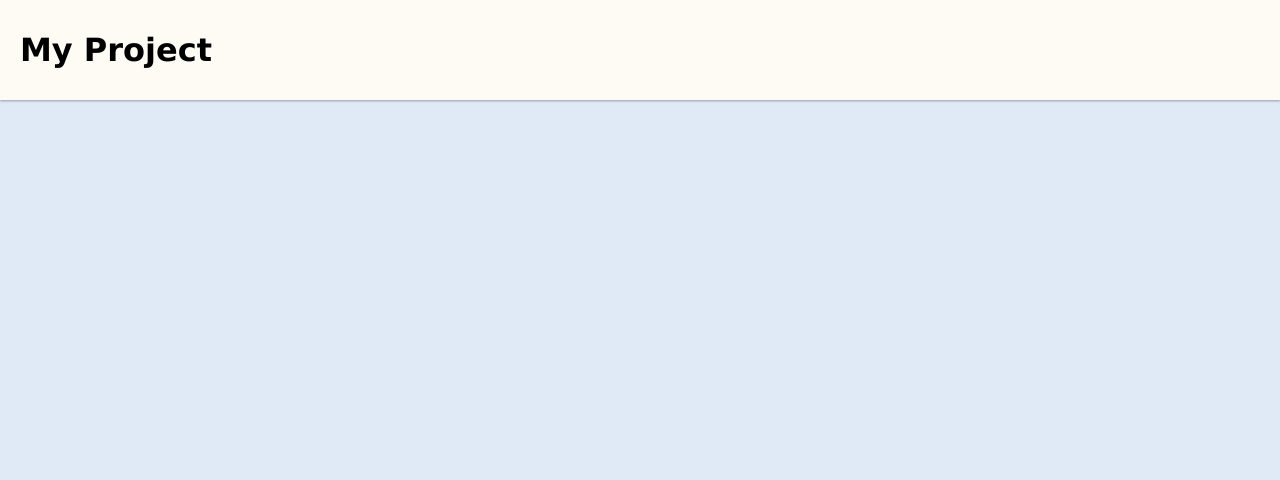
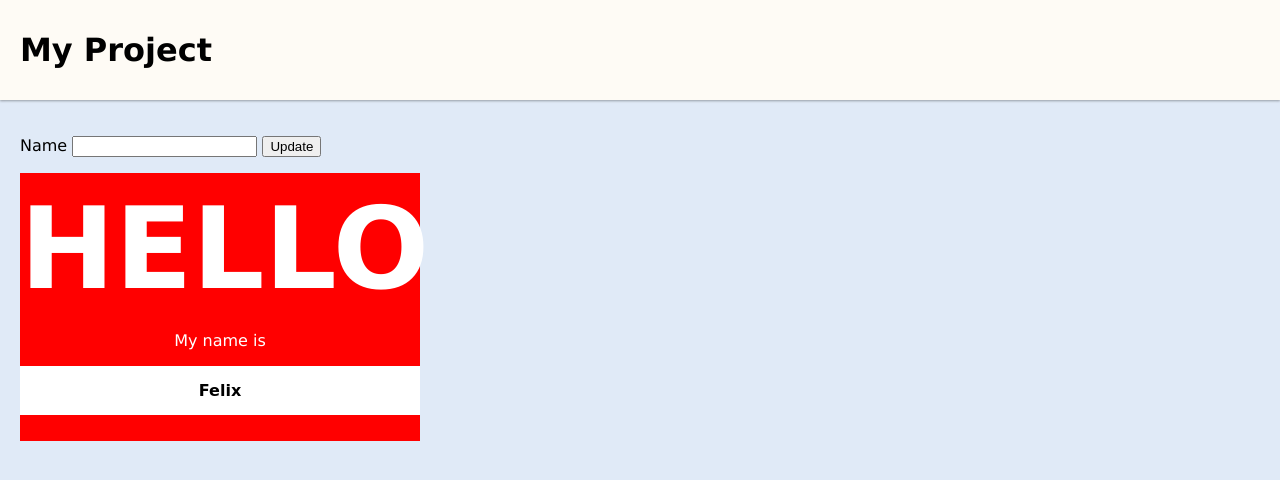
Before and after one commit to Sm-Gilbert/nametag-dev-101, a plain HTML site: page index.html in a window 1280 px wide. Drawn offline with Linux system fonts and the light colour scheme.

Commit message:
start of project style

```diff
--- a/index.html
+++ b/index.html
@@ -22,6 +22,17 @@
     </header>
 
     <main>
+        <p>Name
+        <Input>
+        <button>Update</button>
+        </p>
+
+        <div class="nametag">
+        <p class="greetingline">Hello</p>
+        <p>My name is</p>
+        <p class='name'>Felix</p>
+
+        </div>
 
     </main>
 
--- a/style.css
+++ b/style.css
@@ -28,3 +28,29 @@ header .logo {
 main {
     padding: 20px;
 }
+.nametag{
+    width: 480px;
+    color: white;
+    text-align: center;
+    background: red;
+    padding-bottom: 10px;
+    width: 400px;
+
+}
+
+.name{
+    background: white;
+    color: black;
+    padding: 15px;
+    font-family: cursive;
+    font-weight: bold;
+    font-size:
+}
+.greetingline{
+    padding-top: 10px;
+    margin: 0;
+    font-weight: bolder;
+    text-transform: uppercase;
+    font-size: 3cm;
+
+}
```
